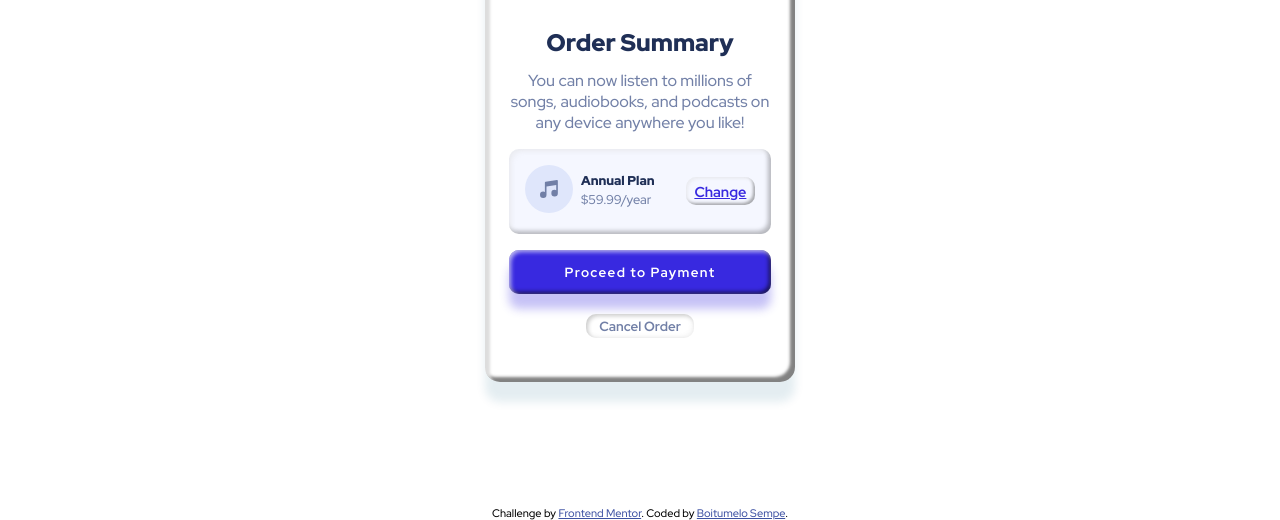
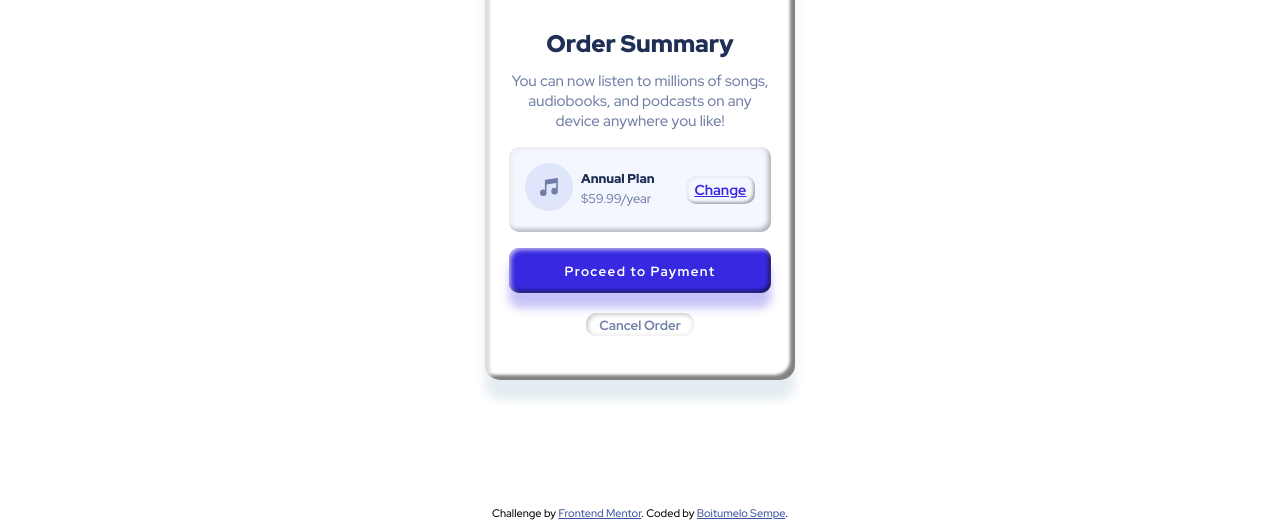
Before and after one commit to ShakexSempe/order-summray-component, a plain HTML site: page index.html in a window 1280 px wide. Shown: the part 294-814 px from the top of the page. Drawn offline with Linux system fonts and the light colour scheme.

Commit message:
p font size= .94em

```diff
--- a/style.scss
+++ b/style.scss
@@ -99,7 +99,7 @@
 
             p {
                 color: $neutral-desaturated-blue;
-                font-size: .9.4em;
+                font-size: .94em;
 
             }
         }
```
Also changed, not shown: css/style.css.
